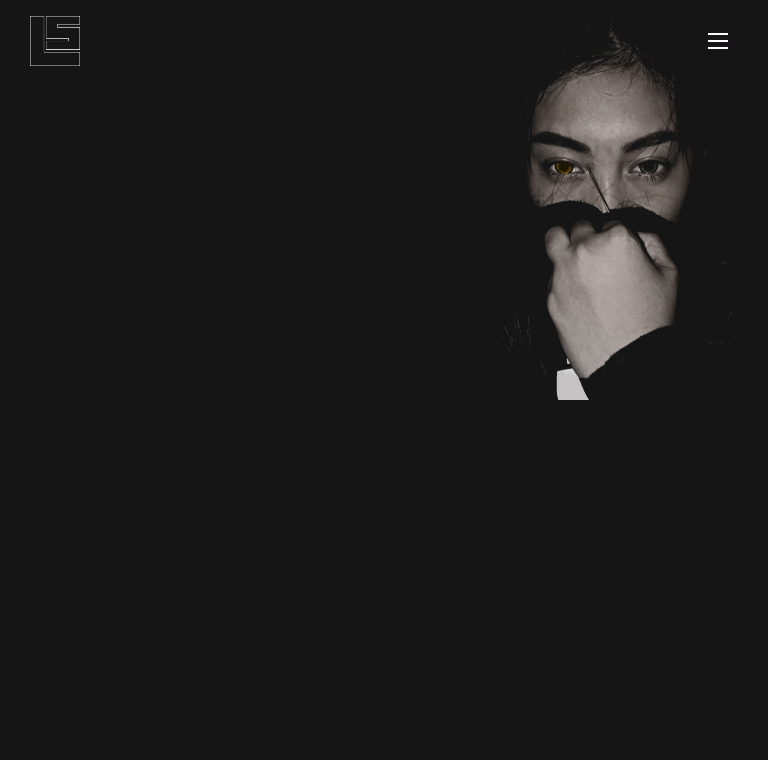
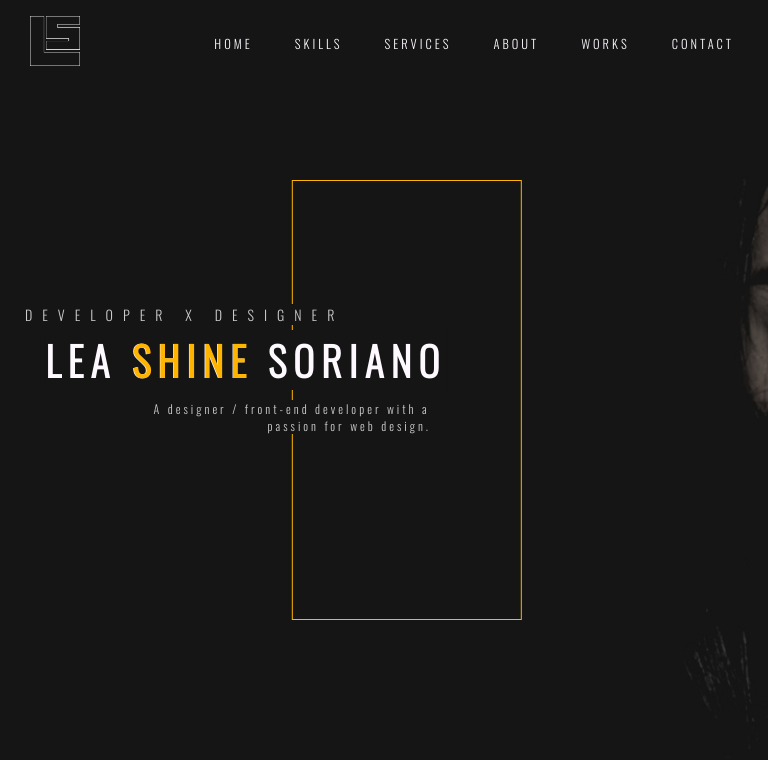
Before and after one commit to leasoriano/Portfolio, a plain HTML site: page index.html in a window 768 px wide. Drawn offline with nearby package versions, Linux system fonts and the light colour scheme.

Commit message:
Home Section Changes

```diff
--- a/index.html
+++ b/index.html
@@ -10,6 +10,7 @@
 
     <link rel="stylesheet" href="main.css">
     <link rel="stylesheet" href="mobile-style.css">
+    <link rel="stylesheet" href="tablet-style.css">
 
     <script src="https://kit.fontawesome.com/ddc426d368.js" crossorigin="anonymous"></script>
 
@@ -37,12 +38,17 @@
 
     <!-- Main Content -->
     <div id="home" class="main-content">
-        <img src="./pictures/bg_content2.jpg" alt="Content Background"> </div>
-        <!-- <span class="yellow-box"></span>
-        <span class="yellow-line"></span> -->
-
-
-
+        <img src="./pictures/bg_content2.jpg" alt="Content Background">
+        <span class="yellow-box"></span>
+        <!-- <span class="yellow-line"></span> -->
+    </div>
+    <!-- Details -->
+    <div class="details">
+        <h1 class="my-name" data-text="Shine">lea shine soriano</h1>
+            <p class="info">Developer x Designer</p>
+            <span class="my-details"><p>A designer / front-end developer with a <br>
+                <span class="space"></span>passion for web design. </p></span>
+    </div>
 
 
 
--- a/main.css
+++ b/main.css
@@ -38,7 +38,6 @@ html body {
     height: 50px;
     margin-top: 16px;
     margin-left: 30px;
-    float: left;
     /* opacity: 0; */
     /* animation: logo-animate 0.5s linear forwards 8.2s; */
 }
@@ -147,5 +146,74 @@ transition: all 0.2s ease-out;
     z-index: -1;
     /* opacity: 0; */
     /* animation: img-animate 0.5s linear forwards 8s; */
+}
 
+.yellow-box {
+    position: absolute;
+    top: 22%;
+    right: 23%;
+    height: 50%;
+    width: 20%;
+    border: 1px solid #ffb400;
 }
+
+/* Home Details */
+.main-content .details {
+    background: red;
+    display: flex;
+    justify-content: center;
+    align-items: center;
+    position: absolute;
+    top: 30%;
+    right: 30%;
+    height: 30%;
+    width: 50%;
+}
+
+.details h1.my-name {
+    position: absolute;
+    top: 40%;
+    left: 45%;
+    transform: translate(-50%, -50%);
+    background: #151515;
+    font-weight: 700;
+    letter-spacing: 7px;
+    text-transform: uppercase;
+    font-size: 45px;
+    font-family: 'Oswald', sans-serif;
+}
+
+.details h1.my-name::before {
+    content: attr(data-text);
+    color: #ffb400;
+    position: absolute;
+    left: 94px;
+}
+
+.details p.info {
+    position: absolute;
+    top: 30%;
+    left: 23.5%;
+    text-transform: uppercase;
+    font-size: 15px;;
+    letter-spacing: 10px;
+    display: inline-block;
+    color: #cccccc;
+    font-family: 'Oswald', sans-serif;
+}
+
+.details span.my-details p {
+    position: absolute;
+    top: 47%;
+    left: 34.5%;
+    letter-spacing: 3px;
+    font-size: 13px;
+    color: #cccccc;
+    font-family: 'Oswald', sans-serif;
+    background: #151515;
+}
+
+p span.space {
+    position: relative;
+    margin-left: 130px;
+}
--- a/mobile-style.css
+++ b/mobile-style.css
@@ -1,5 +1,11 @@
 
-@media (max-width: 830px) {
+@media (max-width: 700px) {
+
+    /*Logo*/
+    .header .logo img {
+        height: 40px;
+        margin-left: 0;
+    }
 
     /*Navigation*/
     .header .menu-icon {
@@ -13,6 +19,7 @@
         right: -500px;
         text-align: center;
         transition: all 0.2s ease-out;
+        background: #2c2c2cf5;
     }
 
     .nav li {
@@ -50,8 +57,44 @@
 
     /*Home Section*/
     .main-content img {
-        width: 100vh;
-        height: 50%;
+        position: fixed;
+        height: 100vh;
+        margin-left: -500px;
     }
 
+    .yellow-box {
+        top: 50%;
+        left: 59%;
+        transform: translate(-50%, -50%);
+        height: 45%;
+        width: 35%;
+    }
+
+    .details h1.my-name {
+        top: 45%;
+        left: 35%;
+        transform: translate(-50%, -50%);
+        font-size: 26px;
+    }
+    .details h1.my-name::before {
+        left: 66px;
+    }
+
+    .details p.info {
+        top: 39%;
+        left: 25px;
+        background: #151515;
+        font-size: 0.7em;
+    }
+
+    .details span.my-details p {
+        top: 49%;
+        left: 12%;
+        font-size: 0.65em;
+    }
+    p span.space {
+        margin-left: 105px;
+    }
+
+
 }
--- /dev/null
+++ b/tablet-style.css
@@ -0,0 +1,77 @@
+@media (min-width: 701px) and (max-width: 1000px) {
+
+    /*Logo*/
+    .header .logo img {
+        margin-left: 0;
+    }
+
+    /*Navigation Bar in Desktop*/
+    .header .nav {
+        float: right;
+    }
+
+    .header li {
+        position: relative;
+        padding: 4px;
+        margin-top: 30px;
+        margin-right: 30px;
+        list-style: none;
+        color: #fdf9ff;
+        display: inline-block;
+    }
+
+    .header li a {
+        position: relative;
+        /* opacity: 0; */
+        /* animation: nav-animate 0.5s linear forwards 8.5s; */
+        font-family: 'Oswald', sans-serif;
+        font-size: 12.5px;
+        text-decoration: none;
+        text-transform: uppercase;
+        letter-spacing: 3px;
+        color: #fdf9ff;
+    }
+
+    /*Home Section*/
+    .main-content img {
+        position: fixed;
+        height: 100vh;
+        margin-left: -350px;
+        /* opacity: 0.5; */
+    }
+
+    .yellow-box {
+        top: 50%;
+        left: 53%;
+        transform: translate(-50%, -50%);
+        height: 55%;
+        width: 30%;
+    }
+
+    .details h1.my-name {
+        top: 45%;
+        left: 32%;
+        transform: translate(-50%, -50%);
+        font-size: 40px;
+    }
+    .details h1.my-name::before {
+        left: 87px;
+    }
+
+    .details p.info {
+        top: 38%;
+        left: 25px;
+        background: #151515;
+        font-size: 14px;
+    }
+
+    .details span.my-details p {
+        top: 50%;
+        left: 20%;
+        font-size: 12px;
+    }
+    p span.space {
+        margin-left: 114px;
+    }
+
+}
```
